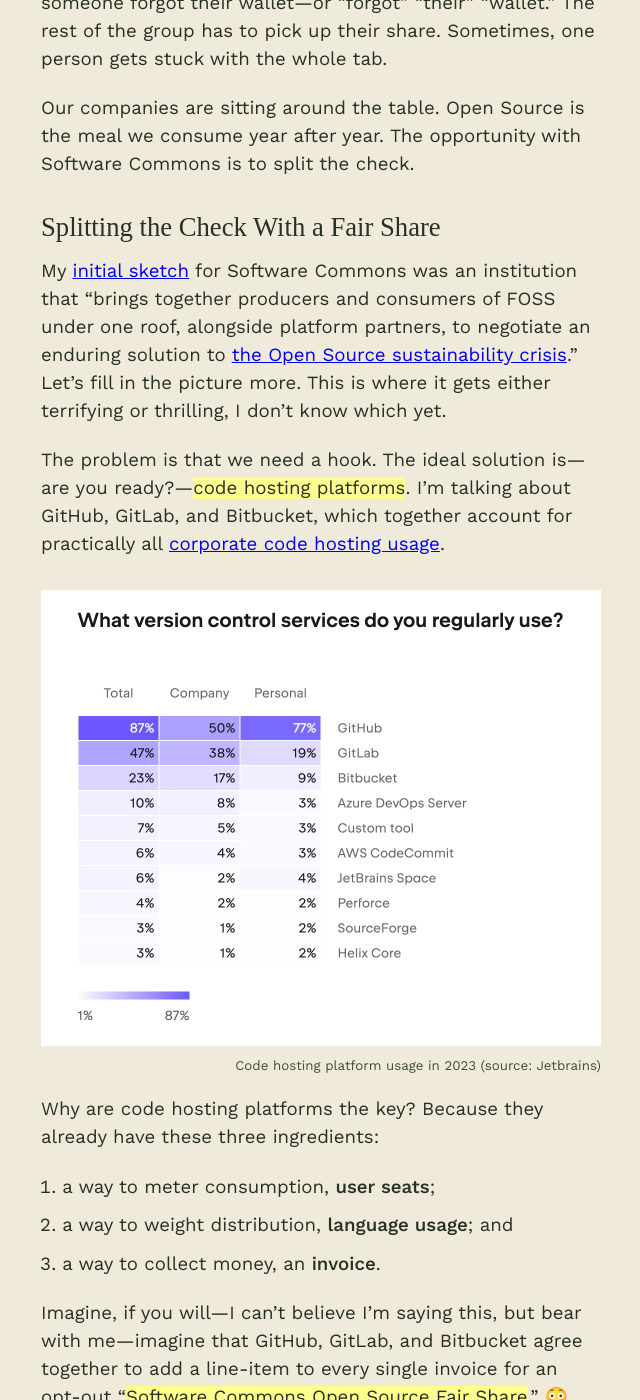
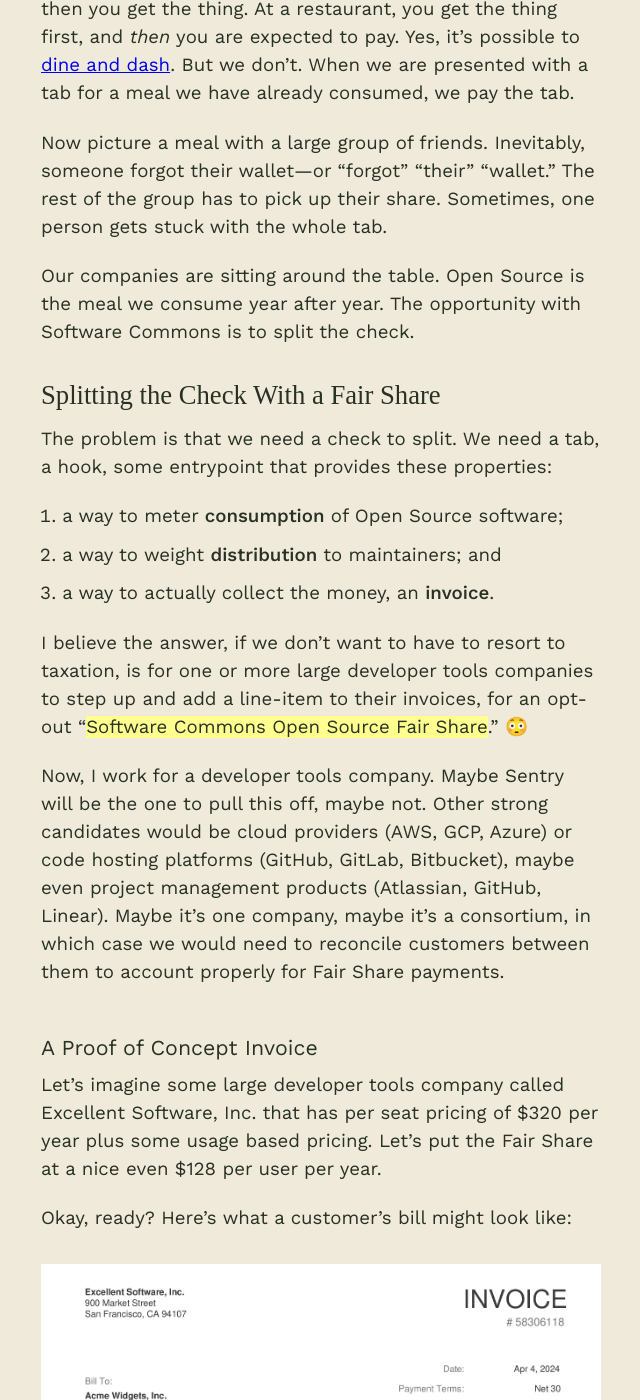
Before and after one commit to chadwhitacre/openpath, a Jekyll site: the page built from 2024/a-vision-for-software-commons/index.md, in a window 1280 px wide and 1400 px high, scrolled down 4430 px. Shown: the whole window, without its empty margins (319-959 px from the left). Built offline with Jekyll 4.4.1, drawn with Linux system fonts in a browser that asks for light colours; some web fonts are replaced; comment, search, counter and statistics services are not loaded; some of the changed text lies outside the part shown.

Commit message:
Third revision

```diff
--- a/2024/a-vision-for-software-commons/index.md
+++ b/2024/a-vision-for-software-commons/index.md
@@ -37,6 +37,15 @@
 > severely underprovisioned. How do we know? The real indicator of the Open
 > Source sustainability crisis as I define it is **maintainer burnout**.
 
+My [initial
+sketch](/2024/the-case-for-a-new-institution/#sketching-an-institution) for
+Software Commons was an institution that "brings together producers and
+consumers of FOSS under one roof, alongside platform partners, to negotiate an
+enduring solution to [the Open Source sustainability
+crisis](/2024/the-open-source-sustainability-crisis/)." Let's fill in the
+picture more. This is gonna be terrifying or thrilling, I don't
+know which yet.
+
 ## What We Need, What We Can't Give Up
 
 In designing Software Commons, there are two new realities we need to create,
@@ -47,7 +56,7 @@
   people to pay attention.
 
 - <b>Accountability</b>. We need assurances that all companies are doing their
-  part to fund Open Source, and that the money is being used responsibly.
+  part to fund Open Source, and that the money is being used to actually improve the ecosystem.
 
 The thing we can't give up is the [<b>hacker
 spirit</b>](https://en.wikipedia.org/wiki/Hacker_ethic). If the only real
@@ -134,54 +143,44 @@
 
 ## Splitting the Check With a Fair Share
 
-My [initial
-sketch](/2024/the-case-for-a-new-institution/#sketching-an-institution) for
-Software Commons was an institution that "brings together producers and
-consumers of FOSS under one roof, alongside platform partners, to negotiate an
-enduring solution to [the Open Source sustainability
-crisis](/2024/the-open-source-sustainability-crisis/)." Let's fill in the
-picture more. This is where it gets either terrifying or thrilling, I don't
-know which yet.
+The problem is that we need a check to split. We need a tab, a hook, some
+entrypoint that provides these properties:
 
-The problem is that we need a hook. The ideal solution is—are you ready?—**code
-hosting platforms**. I'm talking about GitHub, GitLab, and Bitbucket, which together
-account for practically all [corporate code hosting
-usage](https://www.jetbrains.com/lp/devecosystem-2023/team-tools/#vcs).
+1. a way to meter <b>consumption</b> of Open Source software;
+1. a way to weight <b>distribution</b> to maintainers; and
+1. a way to actually collect the money, an <b>invoice</b>.
 
-{% include img.html src="codehosting.webp"
-url="https://www.jetbrains.com/lp/devecosystem-2023/team-tools/#vcs"
-caption="Code hosting platform usage in 2023 (source: Jetbrains)"
-%}
+I believe the answer, if we don't want to have to resort to taxation, is for
+one or more large developer tools companies to step up and add a line-item to
+their invoices, for an opt-out "**Software Commons Open Source Fair Share**." 😳
 
-Why are code hosting platforms the key? Because they already have these three
-ingredients:
-
-1. a way to meter consumption, <b>user seats</b>;
-1. a way to weight distribution, <b>language usage</b>; and
-1. a way to collect money, an <b>invoice</b>.
-
-Imagine, if you will—I can't believe I'm saying this, but bear with me—imagine that GitHub,
-GitLab, and Bitbucket agree together to add a line-item to every single
-invoice for an opt-out "**Software Commons Open Source Fair Share**." 😳
+Now, I work for a developer tools company. Maybe Sentry will be the one to pull
+this off, maybe not. Other strong candidates would be cloud providers (AWS,
+GCP, Azure) or code hosting platforms (GitHub, GitLab, Bitbucket), maybe even
+project management products (Atlassian, GitHub, Linear). Maybe it's one
+company, maybe it's a consortium, in which case we would need to reconcile
+customers between them to account properly for Fair Share payments.
 
 ### A Proof of Concept Invoice
 
-GitHub's enterprise sticker price is
-[$252/user/year](https://github.com/pricing). GitLab Premium is
-[$348](https://about.gitlab.com/pricing/) and Bitbucket Premium is
-[$360](https://www.atlassian.com/software/bitbucket/pricing). I think they all
-also have usage-based pricing for a lot of things, so a company's final bill is
-significantly higher, though of course rates are also often
-negotiated. For the sake of illustration let's use an average of $320
-as a per seat price, and let's put the Fair Share at a nice even
-$128/user/year.
+Let's imagine some large developer tools company called Excellent Software,
+Inc. that has per seat pricing of $320 per year plus some usage based pricing.
+Let's put the Fair Share at a nice even $128 per user per year.
 
-Okay, ready? Here's what a company's bill might look like:
+Okay, ready? Here's what a customer's bill might look like:
 
 {% include img.html src="invoice-58306118.webp"
 url="invoice-58306118.pdf"
 caption="To dream the impossible dream."
 %}
+
+For this example I've taken it that user seats are enough of a proxy for Open
+Source consumption that we don't need to include usage-based pricing in the
+equation. But notice that the number of units for Fair Share is 920 instead of
+1000 for the main product. This is because Fair Share is based on previous
+year's consumption, so we would look at previous year's seats. The 1000 is for
+the customer's future usage of Excellent Software's own product. Restaurant vs.
+grocery store.
 
 Now, that dollar amount, $128, is pulled out of thin air. Some napkin math I did a few
 years back puts the amount at more like [$2,000 per user per
@@ -197,18 +196,19 @@
 tax (and create something really new and interesting in the world), then here's
 how I think we could do it:
 
-1. <b>Start with a really, really small amount.</b> Let's say $8 per user per year,
-   something just barely above a rounding error. The goal is to make it as easy
-   as possible for as many companies as possible to say "yes," so we see _at
-   least_ 95% participation across all customers of GitHub, GitLab, and
-   Bitbucket. Really, 99% participation should be the goal at this stage.
+1. <b>Start with a really, really small amount.</b> Let's say $8 per user per
+   year, something just barely above a rounding error. The goal is to make it
+   as easy as possible for as many companies as possible to say "yes," so we
+   see _at least_ 95% participation across all customers of whichever dev tool
+   companies participate. Really, 99% participation should be the goal at this
+   stage.
 
 1. <b>Ratchet up year by year.</b> Go from $8 to $16 to $32 to $64 to $128 to
    $256 to $512 to $1024 to $2048. What's that? Nine years. Maybe we start at
    $4, and a decade from now we're up into hypothetical real money.
 
 1. <b>Monitor participation metrics.</b> We would need to balance transparency
-   with privacy for the code hosting platforms, who don't share their total
+   with privacy for the dev tools company, who won't share their total
    user seats. We should have some public metrics, though, probably total
    annual dollar volume, percentage participating at all, and percentage
    participating above, at, and below the set Fair Share amount.
@@ -229,10 +229,11 @@
    don't!
 
 1. <b>Account for other contributions.</b> Fair Share should be only one part
-   of what companies contribute to Open Source. Two other major components are
-   employee time spent on Open Source projects, and gifts-in-kind (Fastly
-   donating PyPI bandwidth is the best example). We need a robust reporting
-   framework to factor in these contributions to the overall picture.
+   of what companies contribute to Open Source. Some already contribute
+   financially. Two other major components are employee time spent on Open
+   Source projects, and gifts-in-kind (Fastly donating PyPI bandwidth is the
+   best example). We need a robust reporting framework to factor in these
+   contributions to the overall picture.
 
 1. <b>Frame the aggregates in terms of
    [GDP](https://data.worldbank.org/indicator/NY.GDP.PCAP.CD)</b>. The best way
@@ -249,29 +250,26 @@
 ## Accountability Through Foundations
 
 Where would the money go? It would go to Open Source foundations, weighted in
-part by the aggregate language breakdown across repositories according to the
-code hosting platforms. Another part would go to foundations that support the
-operating systems, databases, and developer tools that don't show up in the
-language breakdown.
-
-{% include img.html src="languages.webp"
-url="https://github.com/getsentry/sentry"
-caption="The language breakdown for <code>getsentry/sentry</code>."
-%}
+part by the aggregate language breakdown across the developer tools company's
+customer base. Sentry is like half JavaScript projects, for example. Another
+part would go to foundations that support the operating systems, databases, and
+developer tools that don't show up in a language breakdown.
 
 Each foundation would be responsible for their ecosystem. As budgets grow
 year over year, we would expect them to take more and more responsibility:
 
 - Foundations would be able to take on new responsibility for <b>security</b>.
   Right now we depend on products like Socket, Snyk, and Dependabot to bolt
-  security onto mostly unregulated repositories. With real funding, we would be
-  able to expect real accountability from foundations for their own package
-  repositories, proactively finding and removing [malicious
+  security onto mostly unregulated package repositories. With real funding, we
+  would be able to expect real accountability from foundations for their own
+  package repositories, proactively finding and removing [malicious
   packages](https://twitter.com/feross/status/1774153518800404494) such as XZ
   5.6. This tees up nicely with [European
   negotations](https://twitter.com/chadwhitacre_/status/1775189599402311990) over
   the [Cyber Resilience
-  Act](https://digital-strategy.ec.europa.eu/en/library/cyber-resilience-act).
+  Act](https://digital-strategy.ec.europa.eu/en/library/cyber-resilience-act),
+  and [EO
+  14028](https://www.nist.gov/itl/executive-order-14028-improving-nations-cybersecurity) in the U.S.
 
 - Foundations would also be able to make real strides in <b>diversity</b>. The
   uncompensated nature of much current Open Source maintenance work exacerbates
@@ -298,9 +296,14 @@
 utilize mechanisms such as [Open Collective
 expenses](https://docs.opencollective.com/help/expenses-and-getting-paid/submitting-expenses)
 and [Liberapay teams](https://liberapay.com/about/teams) to give individuals
-real economic autonomy. Jobs are fine. Grants are fine. But forward-thinking
-foundations will find ways to distribute the economic benefits of the Fair
-Share that are more in keeping with the Open Source spirit of collaborative
+real economic autonomy. Jobs are fine. Grants are fine. But individual
+contributors are like the restaurant staff who did the actual work of
+preparing, serving, and cleaning up the meal we just enjoyed. Asking
+maintainers to pitch grants for future projects in order to access funds has it
+the wrong way around. They already did the work.
+
+Forward-thinking foundations will find ways to distribute the economic benefits
+of Fair Share more in keeping with the Open Source spirit of collaborative
 autonomy. This is how we will ultimately reach [Open Source
 sustainability](/2024/the-open-source-sustainability-crisis/#what-is-open-source-sustainability):
 
@@ -311,10 +314,10 @@
 ## Challenges Aplenty
 
 Getting money into Open Source is a huge challenge. ROI has not gotten us where
-we need to be. _Just maybe_ we can build a FOMO rocket—if GitHub, GitLab, and
-Bitbucket can all come together as the booster stage. If not FOMO, there's
-always taxation, which will be even _more_ work to pull off, though if it is
-our only option, even in the United States, we'll likely have to try it.
+we need to be. _Just maybe_ we can build a FOMO rocket—if some developer tools
+company steps up as the booster stage. If not FOMO, there's always taxation,
+which will be even _more_ work to pull off, though if it is our only option,
+even in the United States, we'll likely have to try it.
 
 Getting money to the right people is another huge challenge. It will take years
 for foundations to scale up to handle the responsibility. But scale they must,
@@ -325,11 +328,11 @@
 Open Source does not dwindle further as pressure mounts. It can never truly
 die, of course, as long as two people exist who freely share their code with
 each other. But the ideal future—mine, anyway—is a thriving indy Open Source
-community, stewarded by foundations, coexisting alongside the corporations and
+contingent, stewarded by foundations, coexisting alongside the corporations and
 governments of our civilization.
 
 _That_ is the opportunity I see for [Software Commons](https://softwarecommons.com/).
 
 ---
 
-_Seem interesting? Contribute [on GitHub](https://github.com/softwarecommons/softwarecommons.com/issues)._
+_Share the vision? Contribute [on GitHub](https://github.com/softwarecommons/softwarecommons.com/issues)._
```
Also changed, not shown: other parts of 2024/a-vision-for-software-commons/index.md (+4 -4 lines), 2024/a-vision-for-software-commons/invoice-58306118.webp, 1 other file.
